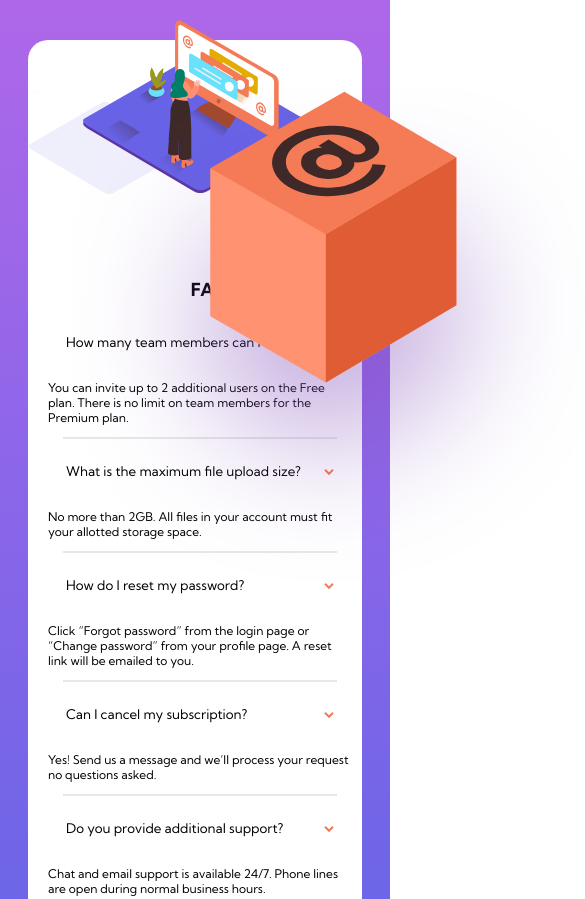
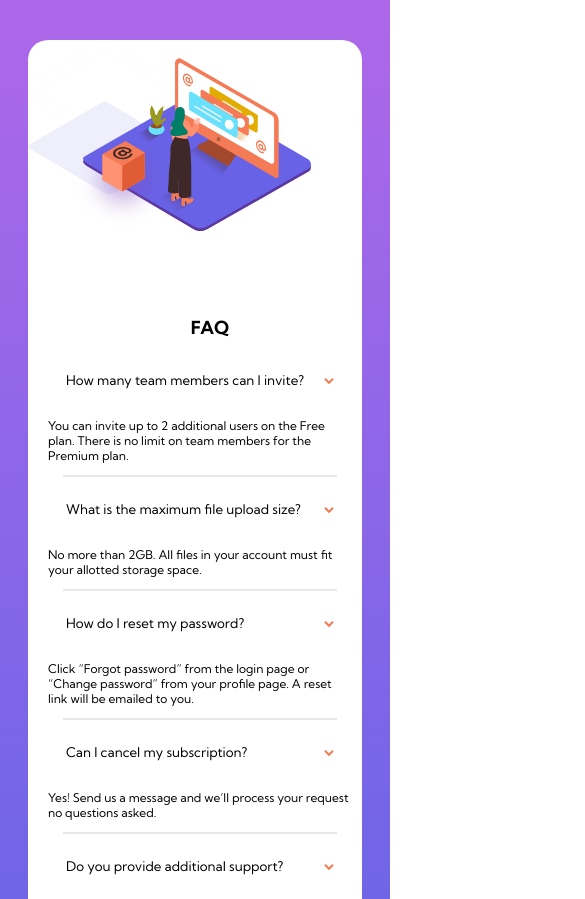
Before and after one commit to Nicolaj123/FAQ-accordion-card, a plain HTML site: page index.html in a window 390 px wide. Shown: the top 899 px of the page, 585 px wide, since content can reach past the window. Drawn offline with Linux system fonts and the light colour scheme.

Commit message:
Stage 8 Responsive Design

```diff
--- a/styles.css
+++ b/styles.css
@@ -142,7 +142,7 @@ margin: 20px 20px;
     background-size: 47%;
     border-radius: 20px;
     margin: 40px 20px;
-    padding: 50px 10px 40px 20px;
+    padding: 0px 10px 40px 20px;
   }
   .accordion {
     background-color: white;
@@ -181,11 +181,12 @@ margin: 20px 20px;
   }
   .illustration-box{
    display: block;
-   left: 70px;
-   top: 86px;
-   position: absolute;
+   left: 30px;
+   bottom: -100px;
+   position: relative;
    z-index: 2;
    height: 60%;
+   width: 30%;
   }
 
 }
```
